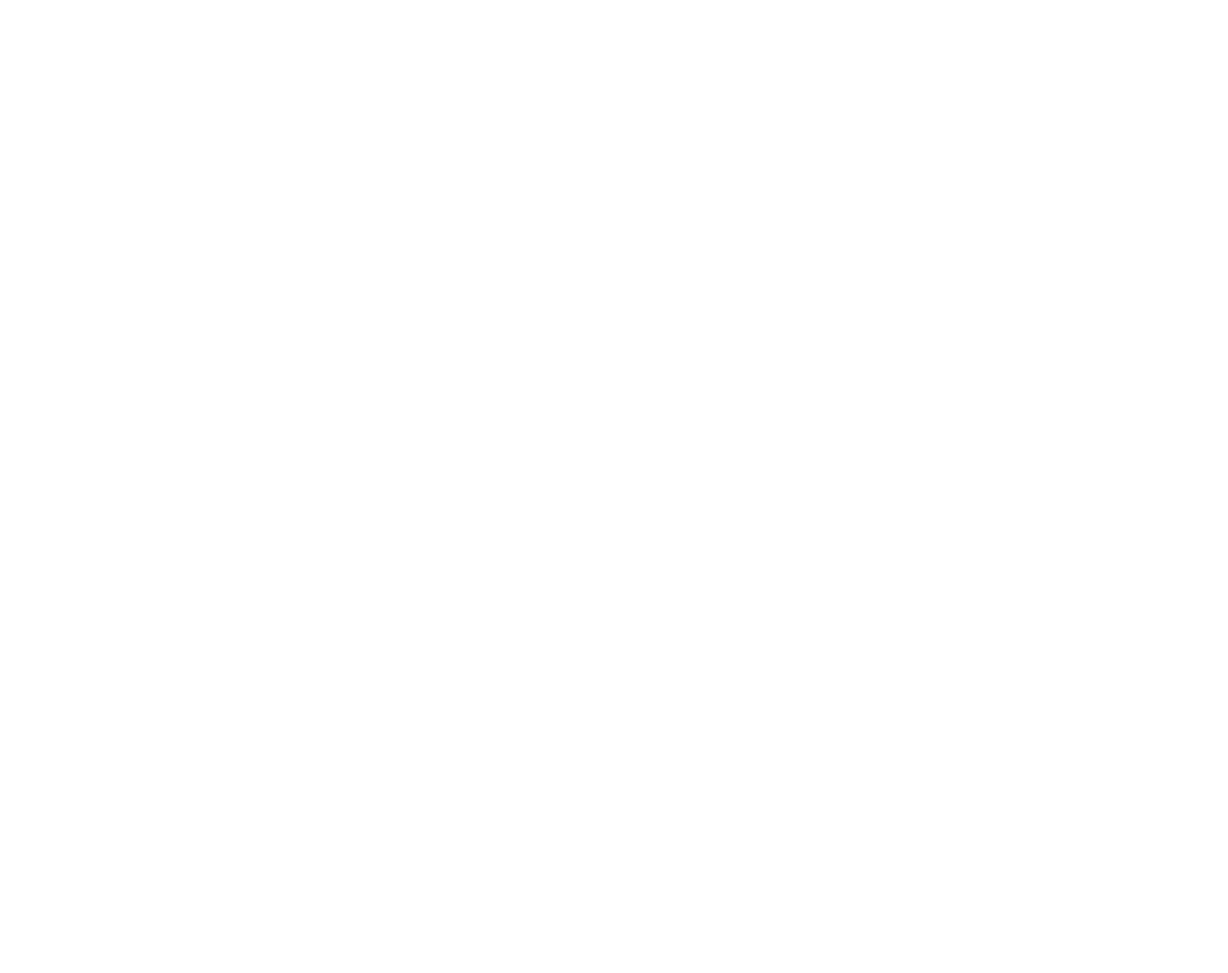
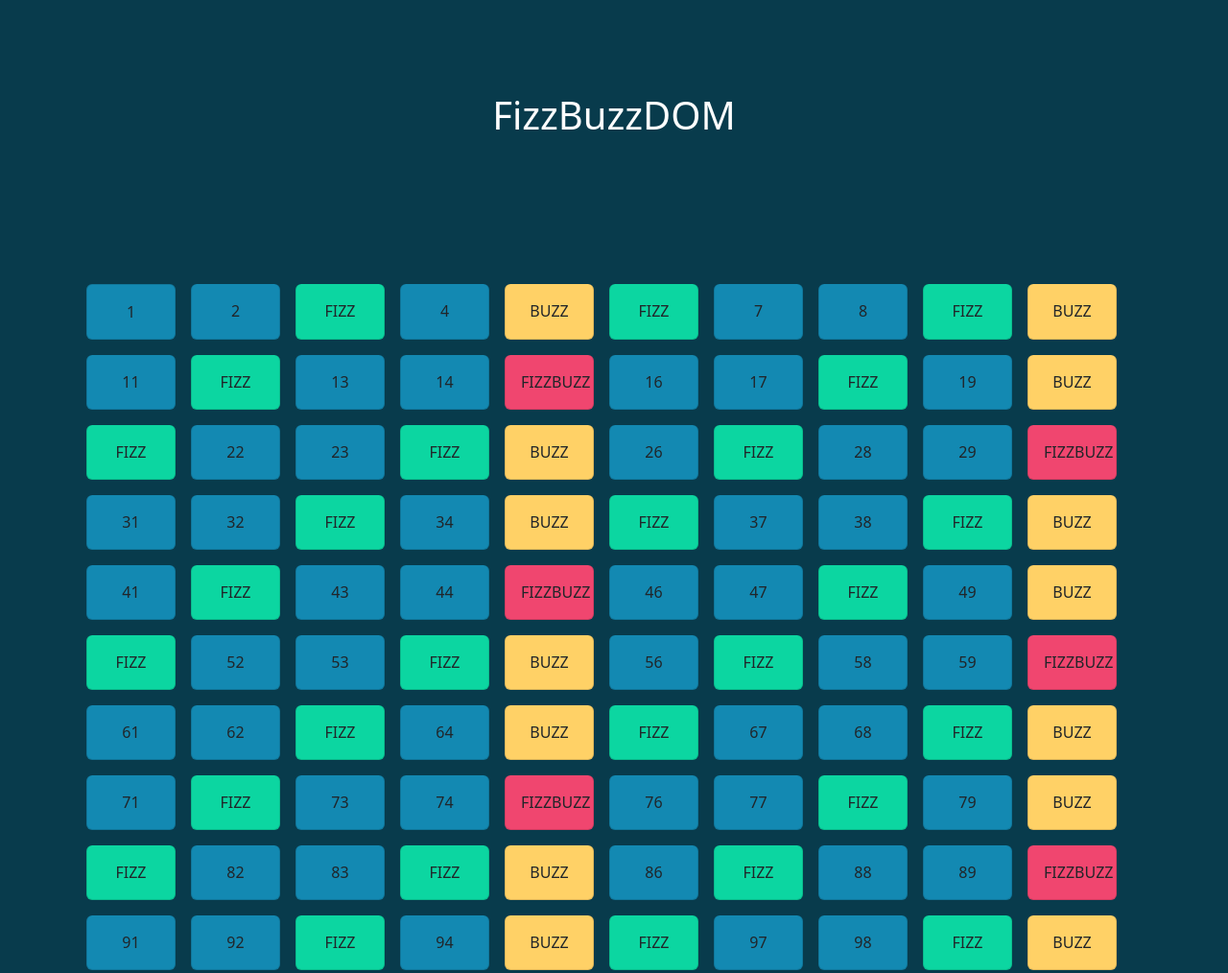
Before and after one commit to AlexChihaia/js-fizzbuzz, a plain HTML site: page index.html in a window 1280 px wide. Shown: the whole page at 96% size. Before the commit the page ends 800 px from the top, so only its background shows below. Drawn offline with nearby package versions, Linux system fonts and the light colour scheme.

Commit message:
feat : tabella numeri

```diff
--- /dev/null
+++ b/css/style.css
@@ -0,0 +1,19 @@
+.ac-color {
+    background-color: #083b4c;
+}
+
+.fizz-color {
+    background-color: #0cd6a1;
+}
+
+.buzz-color {
+    background-color: #ffd166;
+}
+
+.fizz-buzz-color {
+    background-color: #f0466f;
+}
+
+.number-color {
+    background-color: #1389b2;
+}
--- a/index.html
+++ b/index.html
@@ -11,13 +11,17 @@
     <link rel="stylesheet" href="https://cdn.jsdelivr.net/npm/bootstrap@5.2.3/dist/css/bootstrap.min.css"
         integrity="sha384-rbsA2VBKQhggwzxH7pPCaAqO46MgnOM80zW1RWuH61DGLwZJEdK2Kadq2F9CUG65" crossorigin="anonymous">
     <!-- /BOOTSTRAP -->
-
+    <link rel="stylesheet" href="css/style.css">
 </head>
 
-<body>
-    <ul class="list">
+<body class="ac-color">
+    <h1 class="text-center text-white my-5 py-5">FizzBuzzDOM</h1>
+    <div class="container my-5">
+        <ul class="ac-list list-group d-flex flex-row  flex-wrap py-5">
 
-    </ul>
+        </ul>
+    </div>
+
 
 
 
--- a/js/main.js
+++ b/js/main.js
@@ -5,22 +5,31 @@
 let contatoreInizio = 0;
 let contatoreFine = 100;
 
-
+const elementUl = document.querySelector('ul.ac-list')
 
 for (let elementNumber = contatoreInizio + 1; elementNumber <= contatoreFine; elementNumber++) {
+    const li = document.createElement('li');
+    const div = document.createElement('div');
+    elementUl.append(li);
+
+    li.classList.add('col-1', 'm-2', 'p-3', 'w-5', 'rounded', 'text-center', 'list-group-item');
     if (elementNumber % 3 === 0 && elementNumber % 5 === 0) {
-        console.log('FIZZBUZZ');
+        li.append('FIZZBUZZ');
+        li.classList.add('fizz-buzz-color');
     }
     else if (elementNumber % 5 === 0) {
-        console.log('BUZZ');
+        li.append('BUZZ');
+        li.classList.add('buzz-color');
     }
     else if (elementNumber % 3 === 0) {
-        console.log('FIZZ');
+        li.append('FIZZ');
+        li.classList.add('fizz-color');
+    }
+    else {
+        li.append(elementNumber);
+        li.classList.add('number-color');
     }
 
-    else {
-        console.log(elementNumber);
-    }
 
 
 }
```
